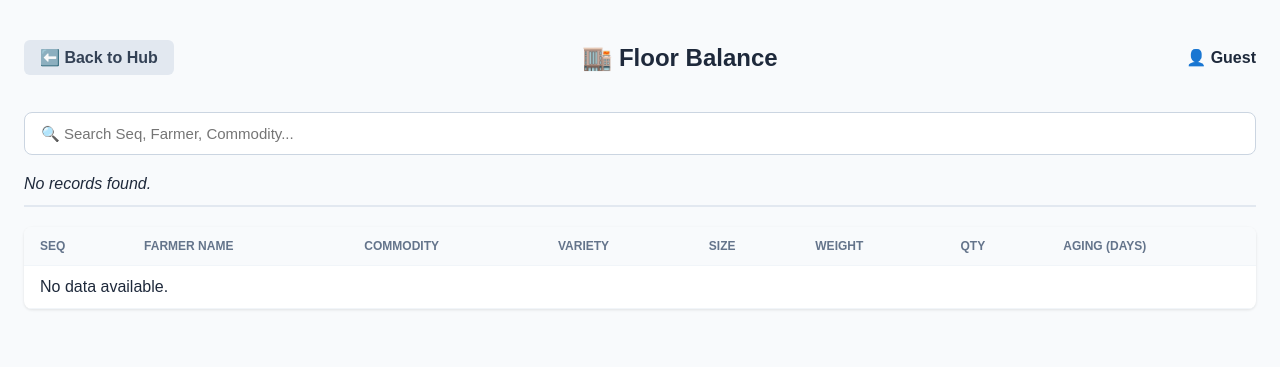
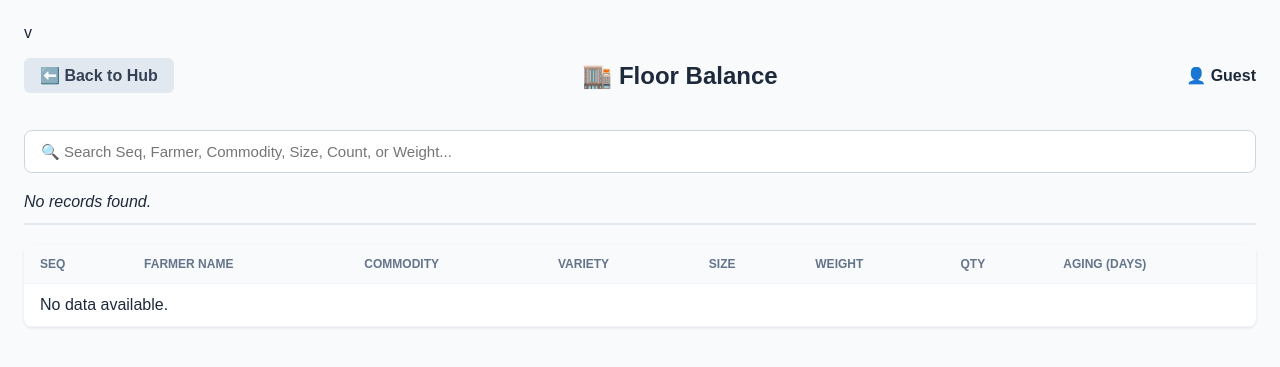
Before and after one commit to subtroprsa-art/jouba_app, a Flask app: template templates/floor_balance.html in a window 1280 px wide. Shown: the top 367 px of the page. Run offline with Flask 3, Linux system fonts and the light colour scheme; the template is opened without the code that fills it, so the values that code supplies are empty; some libraries are stand-ins or nearby versions.

Commit message:
Added global search, size search, and oldest-to-newest sort

```diff
--- a/templates/floor_balance.html
+++ b/templates/floor_balance.html
@@ -1,4 +1,4 @@
-<!DOCTYPE html>
+v<!DOCTYPE html>
 <html lang="en">
 <head>
   <meta charset="UTF-8">
@@ -82,7 +82,7 @@
     <span style="font-weight: bold;">👤 {{ user_name }}</span>
   </div>
 
-  <input type="text" id="search-bar" class="search-box" placeholder="🔍 Search Seq, Farmer, Commodity..." onkeyup="filterInventory()">
+  <input type="text" id="search-bar" class="search-box" placeholder="🔍 Search Seq, Farmer, Commodity, Size, Count, or Weight..." onkeyup="filterInventory()">
 
   <div id="salesmen-tabs" class="salesmen-tabs"></div>
 
@@ -158,13 +158,23 @@
       // Card render
       const tbodyCards = document.getElementById('inventory-tbody-cards');
 
-      let items = fullInventoryData[activeSalesman] || [];
+      let items = [];
       const query = document.getElementById('search-bar').value.toLowerCase().trim();
 
       if (query) {
-        items = items.filter(item =>
-          `${item.seq_nr} ${item.farmer_name} ${item.commodity} ${item.variety} ${item.size} ${item.pack_weight} ${item.qty} ${item.age_days}`.toLowerCase().includes(query)
-        );
+        // SEARCH ACROSS ALL SALESMEN
+        Object.keys(fullInventoryData).forEach(salesmanKey => {
+          fullInventoryData[salesmanKey].forEach(item => {
+            // Include size and count in the searchable fields
+            const searchStr = `${item.seq_nr} ${item.farmer_name} ${item.commodity} ${item.variety} ${item.size} ${item.pack_weight} ${item.qty} ${item.age_days}`.toLowerCase();
+            if (searchStr.includes(query)) {
+              items.push(item);
+            }
+          });
+        });
+      } else {
+        // If no search, use the currently selected salesman only
+        items = fullInventoryData[activeSalesman] || [];
       }
 
       if (!items.length) {
@@ -172,6 +182,9 @@
         tbodyCards.innerHTML = '<div style="padding:20px; text-align:center; color:#94a3b8;">No matching items found.</div>';
         return;
       }
+
+      // SORT FROM OLDEST TO NEWEST (Highest age_days first)
+      items.sort((a, b) => b.age_days - a.age_days);
 
       // Render Desktop Table
       tbodyTable.innerHTML = items.map(item => `
@@ -198,9 +211,11 @@
             <span>${item.farmer_name}</span>
             <span>•</span>
             <span>${item.commodity}</span>
+            ${item.size ? `<span>•</span><span>Size: ${item.size}</span>` : ''}
+            ${item.pack_weight ? `<span>•</span><span>${item.pack_weight}</span>` : ''}
           </div>
           <div class="row-bot">
-            <span>${item.pack_weight} | ${item.variety} | ${item.size}</span>
+            <span>Variety: ${item.variety}</span>
             <span class="badge-age ${item.age_days > 14 ? 'badge-old' : 'badge-fresh'}">${item.age_days} Days</span>
           </div>
         </div>
```
